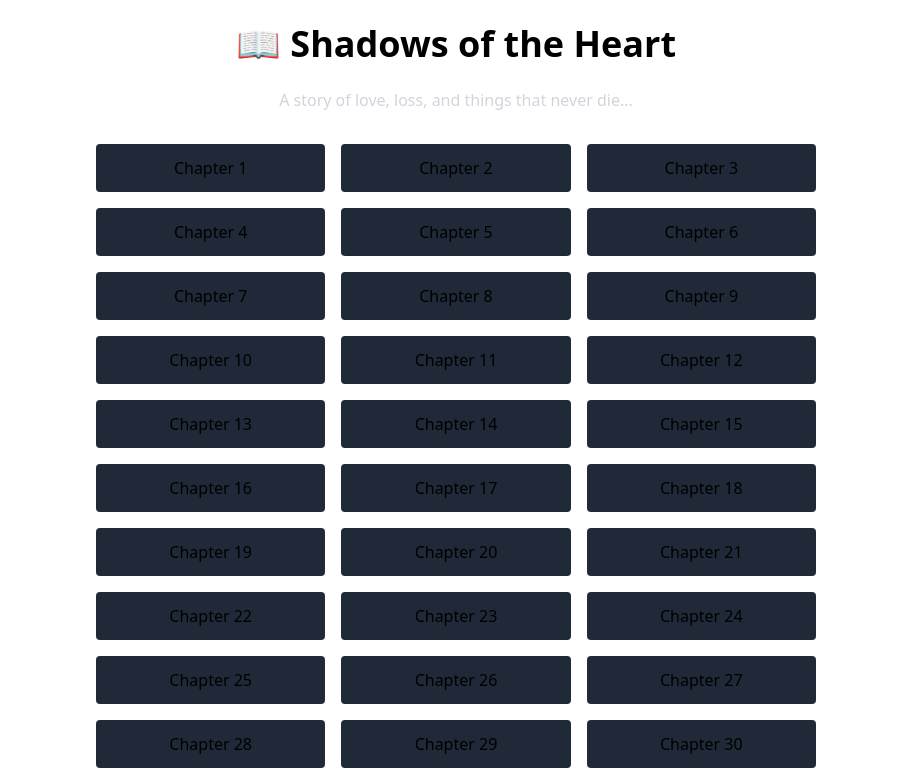
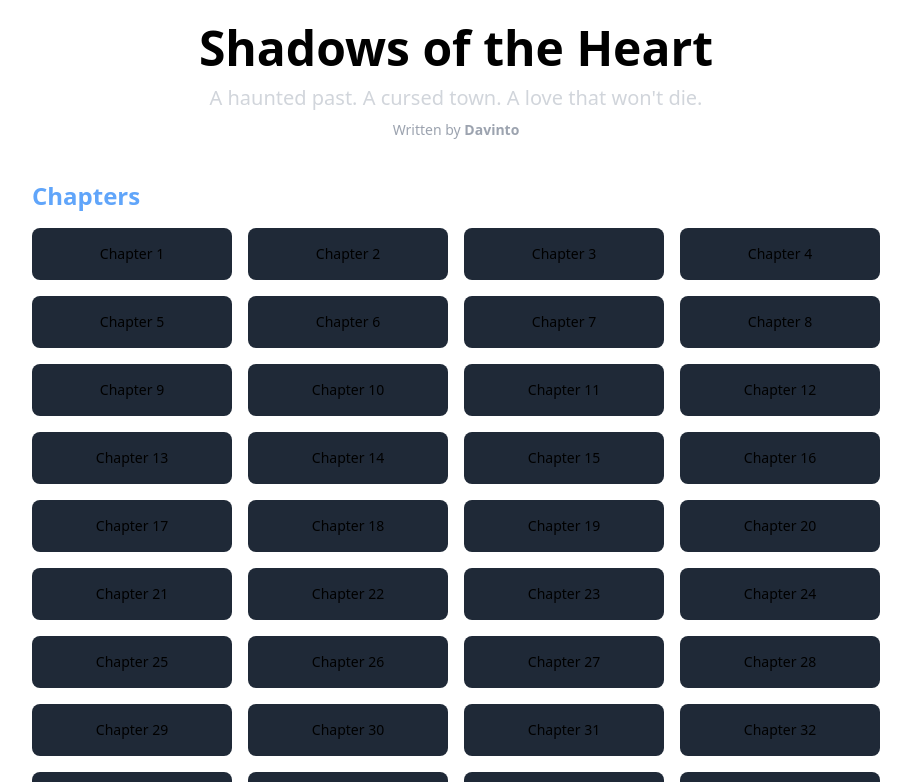
Before and after one commit to Davinto4/shadows-of-the-heart, a Next.js app: page / in a window 1280 px wide. Shown: the top 782 px of the page, without its empty margins (184-1095 px from the left). Built offline with nearby package versions, Linux system fonts and the light colour scheme.

Commit message:
Update index.js

```diff
--- a/pages/index.js
+++ b/pages/index.js
@@ -11,24 +11,37 @@ export default function Home() {
     <>
       <Head>
         <title>Shadows of the Heart</title>
-        <meta name="description" content="An interactive novel by Davinto blending Action, Romance, Horror, and Thriller." />
+        <meta
+          name="description"
+          content="An interactive novel by Davinto blending Action, Romance, Horror, and Thriller."
+        />
       </Head>
 
-      <div className="p-6 max-w-3xl mx-auto">
-        <h1 className="text-4xl font-bold text-center mb-6">📖 Shadows of the Heart</h1>
-        <p className="text-gray-300 mb-8 text-center">
-          A story of love, loss, and things that never die...
+      <div className="p-6 max-w-4xl mx-auto">
+        {/* ✅ Hero Section */}
+        <section className="text-center mb-10">
+          <h1 className="text-4xl sm:text-5xl font-bold mb-3">Shadows of the Heart</h1>
+          <p className="text-gray-300 text-lg sm:text-xl">
+            A haunted past. A cursed town. A love that won't die.
           </p>
+          <p className="text-gray-400 mt-2 text-sm">
+            Written by <strong>Davinto</strong>
+          </p>
+        </section>
 
-        <div className="grid grid-cols-2 sm:grid-cols-3 gap-4">
+        {/* ✅ Chapters Grid */}
+        <section>
+          <h2 className="text-2xl font-semibold mb-4 text-blue-400">Chapters</h2>
+          <div className="grid grid-cols-2 sm:grid-cols-4 gap-4">
             {chapters.map((chapter) => (
               <Link key={chapter.id} href={`/chapters/${chapter.id}`}>
-              <div className="bg-gray-800 hover:bg-gray-700 transition-colors rounded p-3 text-center cursor-pointer">
+                <div className="bg-gray-800 hover:bg-gray-700 transition-colors rounded-lg p-4 text-center text-sm cursor-pointer">
                   {chapter.title}
                 </div>
               </Link>
             ))}
           </div>
+        </section>
       </div>
     </>
   );
```
Lines whose indentation alone changed are shown as unchanged.
